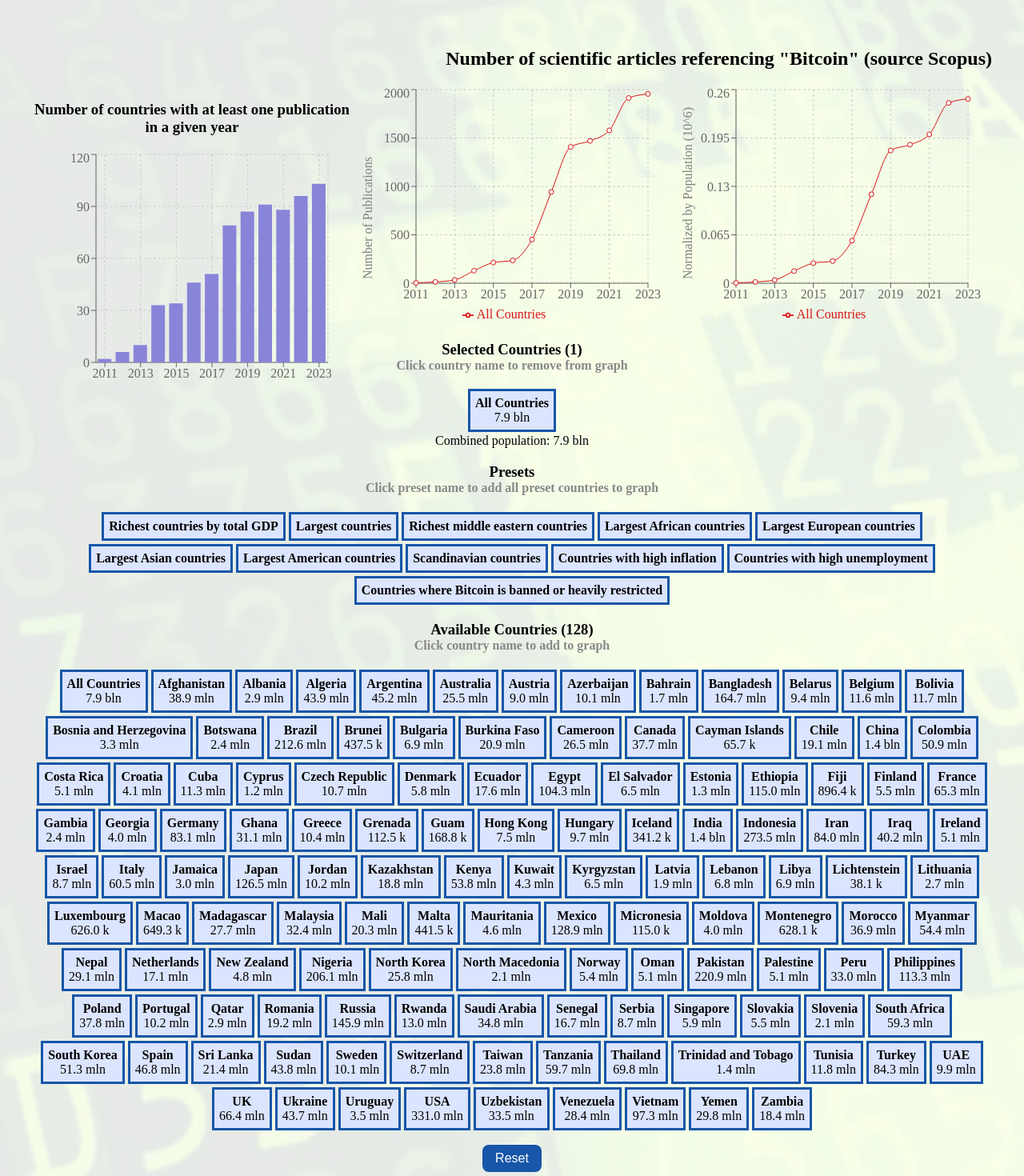
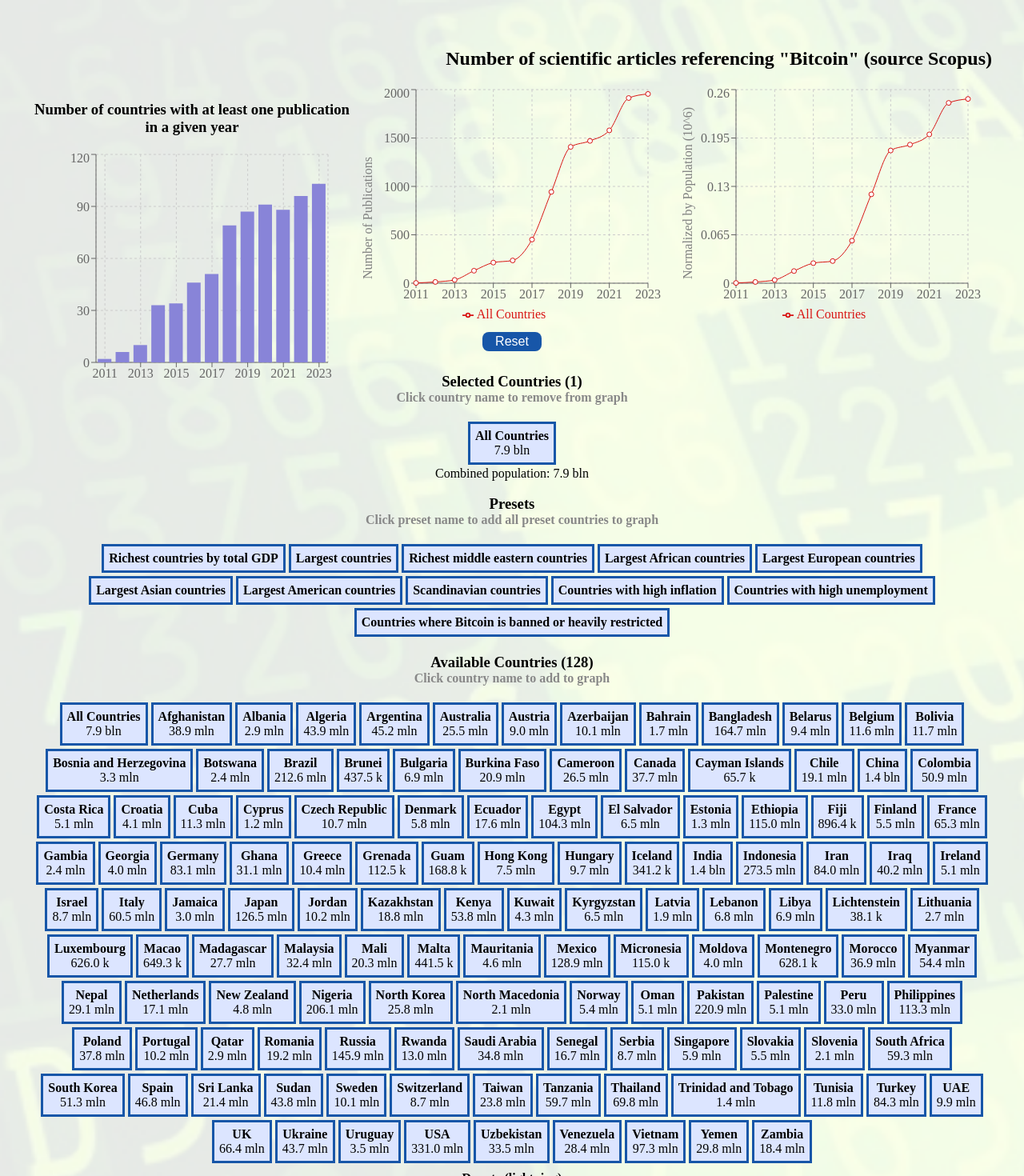
Before and after one commit to WojOgi/scibit, a React (Vite) app: page / in a window 1280 px wide. Shown: the top 1470 px of the page at 80% size. Built offline with nearby package versions, Linux system fonts and the light colour scheme.

Commit message:
refactor plus added donations address

```diff
--- a/index.html
+++ b/index.html
@@ -2,12 +2,12 @@
 <html lang="en">
   <head>
     <meta charset="UTF-8" />
-    <link rel="icon" type="image/svg+xml" href="/vite.svg" />
+    <link rel="icon" type="image/svg+xml" href="/thumb.png" />
     <meta name="viewport" content="width=device-width, initial-scale=1.0" />
     <title>SciBit</title>
   </head>
   <body>
     <div id="root"></div>
-    <script type="module" src="/src/main.tsx"></script>
+    <script type="module" src="./src/main.tsx"></script>
   </body>
 </html>
--- a/src/components/layout/footer/Footer.tsx
+++ b/src/components/layout/footer/Footer.tsx
@@ -1,7 +1,11 @@
 export default function Footer() {
   return (
     <>
-      <div>
+      <div
+        style={{
+          margin: "0.5rem 0",
+        }}
+      >
         <b>Donate (lightning)</b>
       </div>
       <img
--- a/src/components/layout/mainarea/choicearea/ChoiceArea.tsx
+++ b/src/components/layout/mainarea/choicearea/ChoiceArea.tsx
@@ -17,6 +17,9 @@
 
   return (
     <div>
+      <button className="reset-button" onClick={handleReset}>
+        Reset
+      </button>
       <SelectedCountries
         sumOfPopulations={sumOfPopulations}
         data_CountriesCopy={data_CountriesCopy}
@@ -33,9 +36,6 @@
         listOfAllCountriesNames={listOfAllCountriesNames}
         setListOfSelectedCountries={setListOfSelectedCountries}
       />
-      <button className="reset-button" onClick={handleReset}>
-        Reset
-      </button>
     </div>
   );
 }
--- a/src/styles/index.css
+++ b/src/styles/index.css
@@ -17,12 +17,12 @@
 .reset-button {
     background-color: #1756a8;
     color: white;
-    padding: 0.5rem 1rem;
+    padding: 0.2rem 1rem;
     border: none;
     border-radius: 0.5rem;
     cursor: pointer;
     font-size: 1rem;
-    margin: 1rem;
+    margin: 0.5rem;
 }
 
 .hint {
```
Also changed, not shown: public/thumb.png (added), 1 other file (tests, documents, lock files or other folders).
